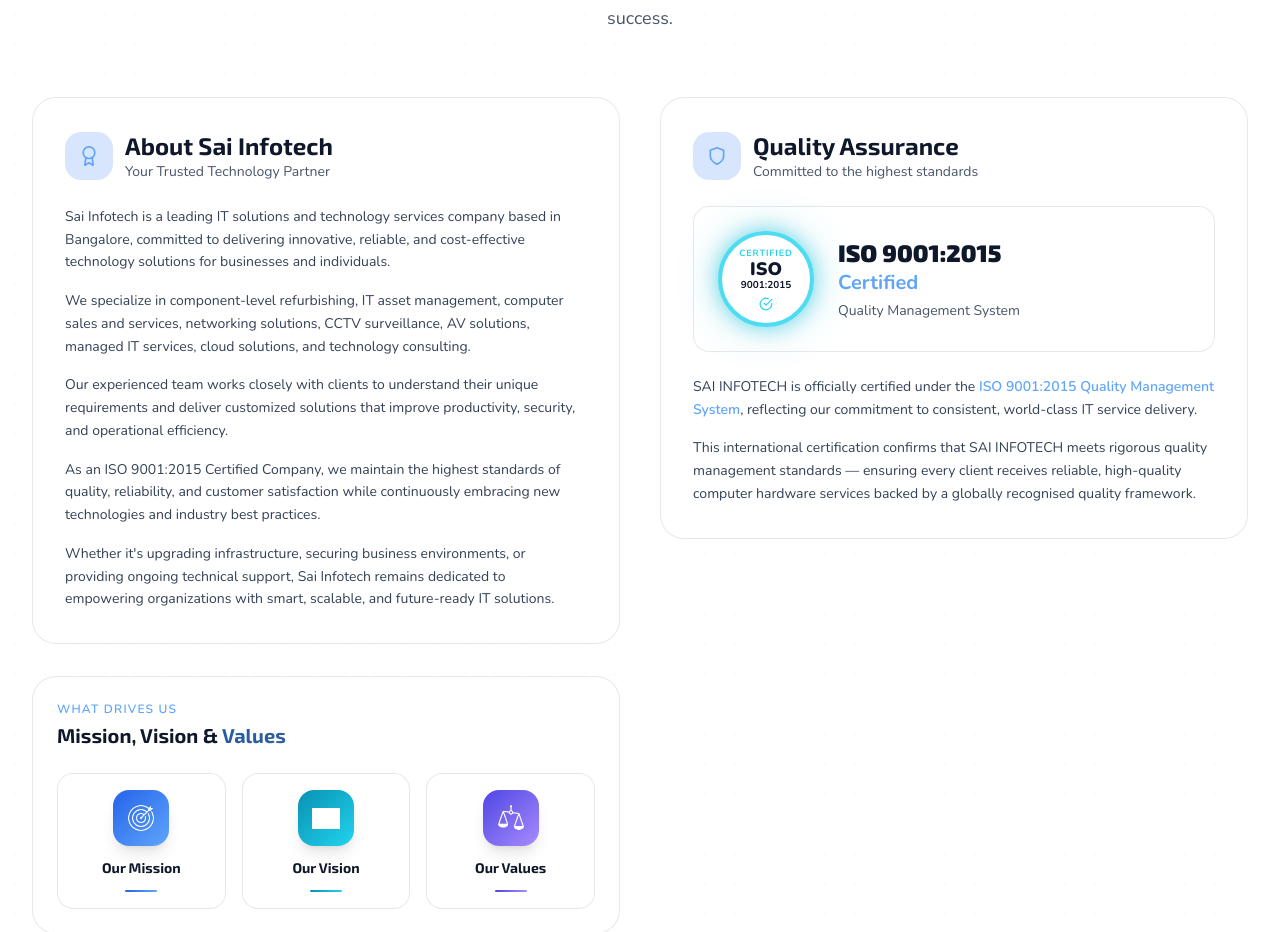
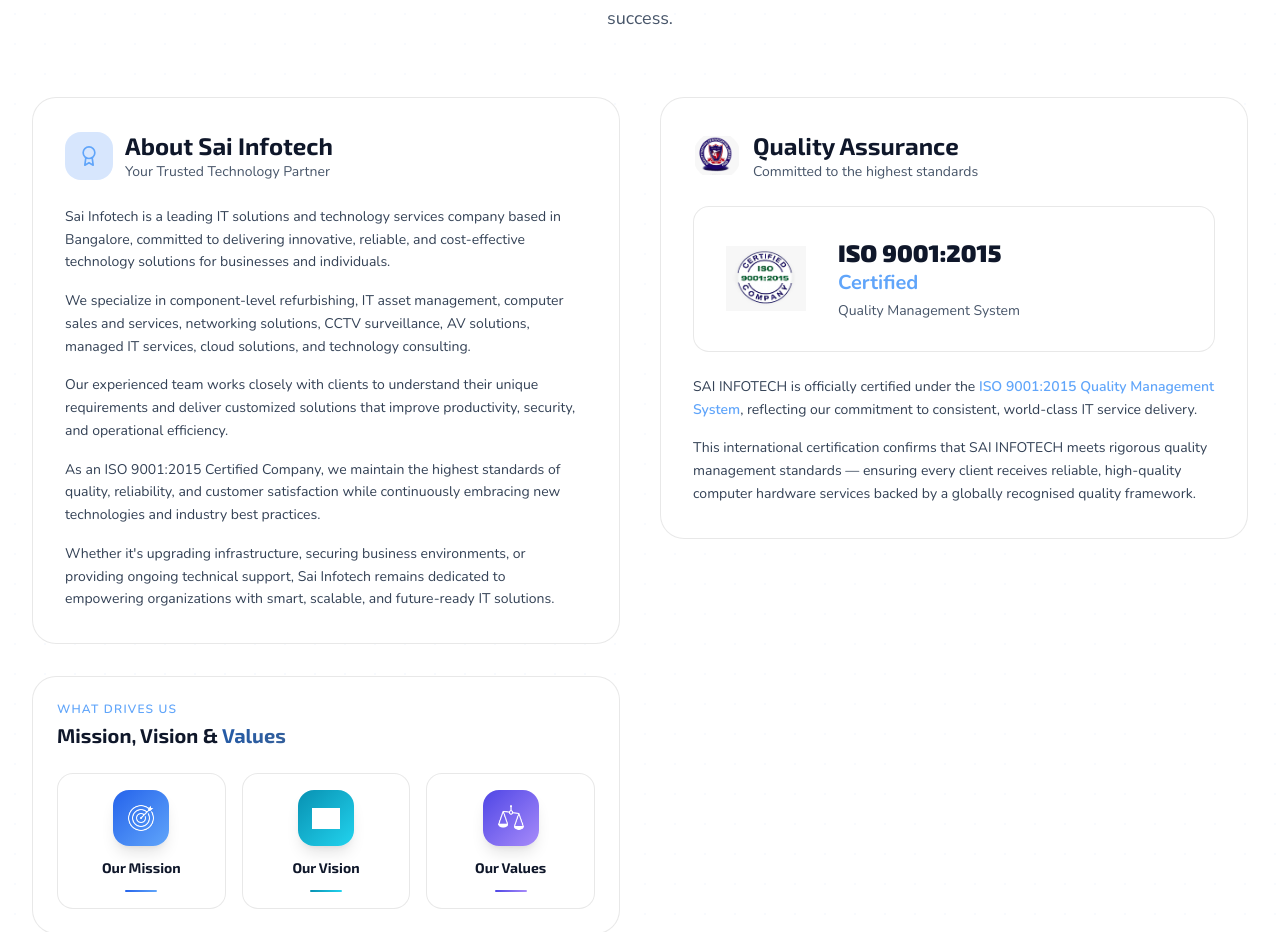
Before and after one commit to Yasir533/sai-infotech-webapp, a React (Vite) app in the folder sai-info/: page / in a window 1280 px wide. Shown: the part 1205-2137 px from the top of the page. Built offline with nearby package versions, Linux system fonts and the light colour scheme; grey boxes are pictures that could not be loaded; a web font is replaced by a local one.

Commit message:
Update Quality Assurance section with official ISO seal and Quality Veritas logo

```diff
--- a/sai-info/src/components/About.jsx
+++ b/sai-info/src/components/About.jsx
@@ -1,6 +1,8 @@
 import React, { useRef, useState } from 'react'
 import { motion, useInView, AnimatePresence } from 'framer-motion'
 import { FiAward, FiCheckCircle, FiShield, FiX } from 'react-icons/fi'
+import isoSeal from '../assets/iso-seal.png'
+import qualityVeritas from '../assets/quality-veritas.png'
 
 const mvvSections = [
   {
@@ -156,8 +158,8 @@ export default function About() {
           >
             <div className="glass rounded-3xl p-8 border border-white/10">
               <div className="flex items-center gap-3 mb-6">
-                <div className="w-12 h-12 rounded-2xl bg-blue-500/20 flex items-center justify-center">
-                  <FiShield className="text-blue-400 text-xl" />
+                <div className="w-12 h-12 rounded-full overflow-hidden flex items-center justify-center flex-shrink-0 bg-white p-0.5">
+                  <img src={qualityVeritas} alt="Quality Veritas" className="w-full h-full object-contain" />
                 </div>
                 <div>
                   <h3 className="text-white text-2xl font-bold">Quality Assurance</h3>
@@ -167,17 +169,9 @@ export default function About() {
 
               {/* ISO Badge */}
               <div className="glass rounded-2xl border border-blue-500/20 p-6 mb-6 flex items-center gap-6">
-                <div className="flex-shrink-0 w-24 h-24 relative flex items-center justify-center">
-                  <div className="absolute inset-0 rounded-full border-4 border-cyan-400 opacity-80"
-                    style={{ boxShadow: '0 0 20px rgba(6,182,212,0.7), 0 0 50px rgba(6,182,212,0.3)' }} />
-                  <div className="text-center">
-                    <p className="text-cyan-400 text-[9px] font-bold tracking-widest uppercase">Certified</p>
-                    <p className="text-white text-lg font-black leading-none">ISO</p>
-                    <p className="text-white text-[10px] font-bold">9001:2015</p>
-                    <div className="flex justify-center mt-1">
-                      <FiCheckCircle className="text-cyan-400" size={14} />
-                    </div>
-                  </div>
+                <div className="flex-shrink-0 w-24 h-24 flex items-center justify-center bg-white rounded-full p-2 shadow-lg"
+                  style={{ boxShadow: '0 0 20px rgba(255,255,255,0.1)' }}>
+                  <img src={isoSeal} alt="ISO 9001:2015 Certified Seal" className="w-full h-full object-contain" />
                 </div>
                 <div>
                   <h4 className="text-white text-2xl font-black">ISO 9001:2015</h4>
```
Also changed, not shown: sai-info/src/assets/iso-seal.png (added), sai-info/src/assets/quality-veritas.png (added).
